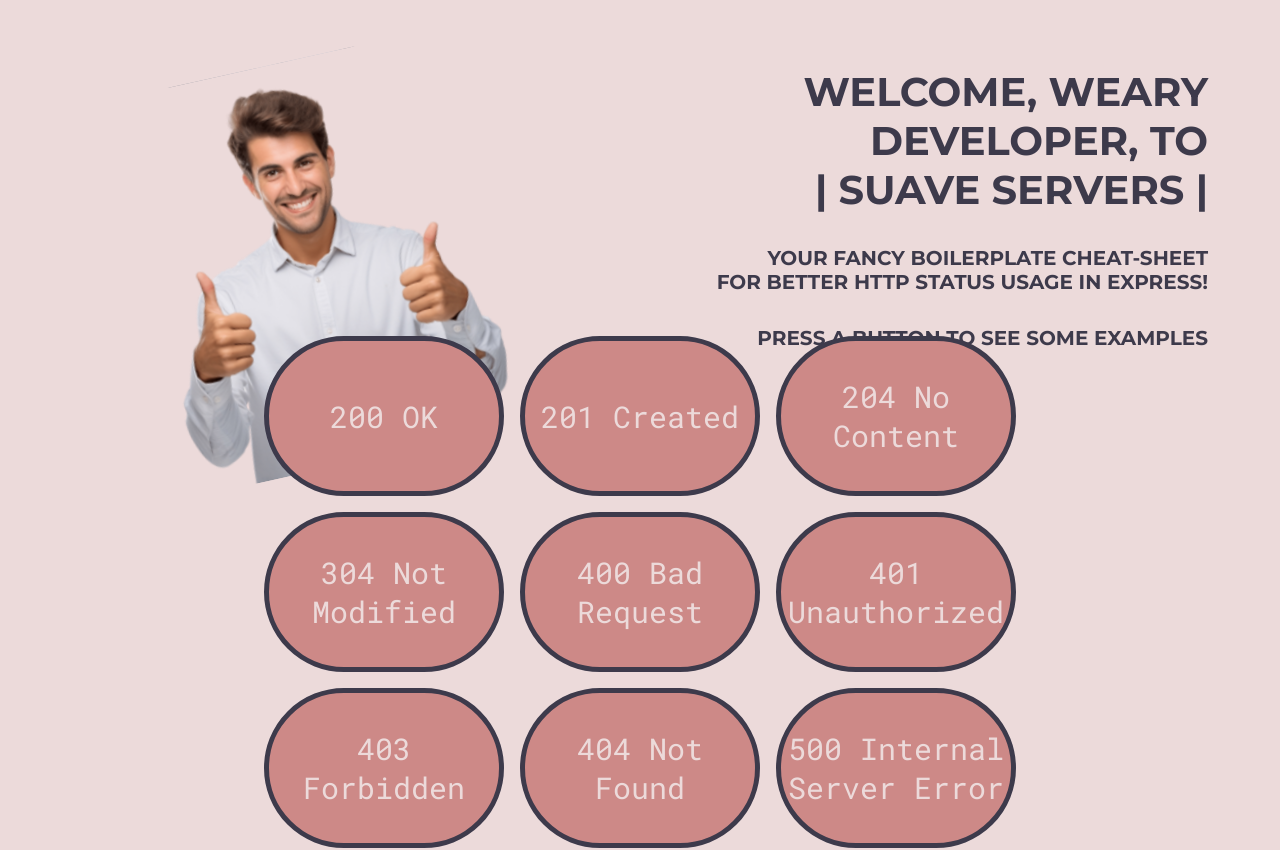
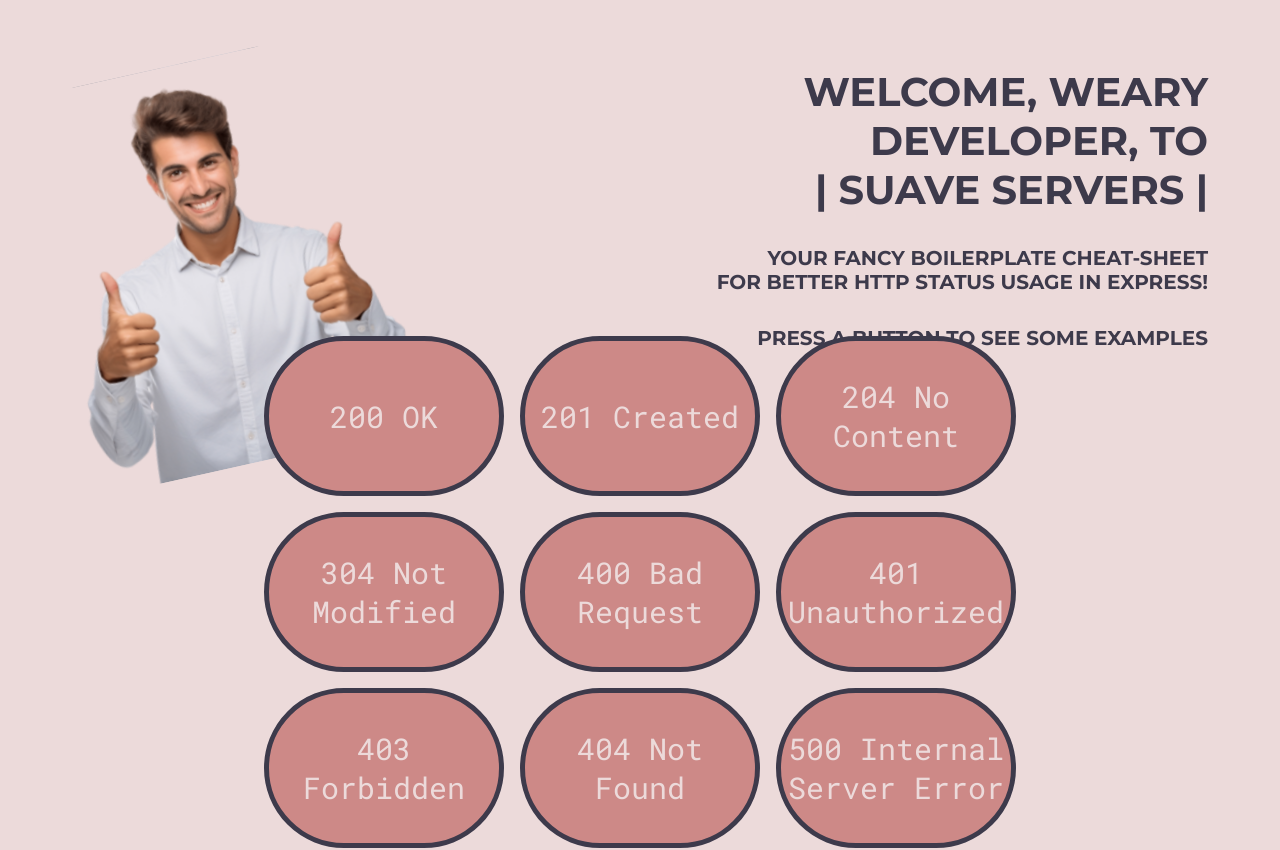
Before and after one commit to EricTheHoff/suave_servers, a React (Vite) app: page / in a window 1280 px wide. Shown: the top 850 px of the page. Built offline with nearby package versions, Linux system fonts and the light colour scheme.

Commit message:
Added transitions to all page elements for switching between light/dark mode.

```diff
--- a/src/App.css
+++ b/src/App.css
@@ -1,6 +1,5 @@
 #root {
   max-width: 2160px;
-
   margin: 0 auto;
   padding: 2rem;
 }
@@ -12,9 +11,26 @@
 .home__header {
   display: flex;
   justify-content: center;
-  gap: 5rem;
+  gap: 30rem;
+  padding: 0 2rem 0 2rem;
+}
 
-  padding: 0 2rem 0 2rem;
+.home__header--image {
+  position: relative;
+}
+
+.home__header--image img {
+  position: absolute;
+  left: -6rem;
+  transition: opacity .2s ease-in-out;
+}
+
+.fade-in {
+  opacity: 1;
+}
+
+.fade-out {
+  opacity: 0;
 }
 
 .image-dark {
@@ -38,12 +54,14 @@
 
 .home__header--titles h2 {
   font-size: 20px;
-
   margin: 2rem 0 2rem 0;
 }
 
+.home__header--titles h1, h2 {
+  transition: all .2s ease-in-out;
+}
+
 .home__buttons {
-  /* border: 3px solid green; */
   position: absolute;
   top: 18.5rem;
   width: 100%;
@@ -70,7 +88,6 @@
 
 .home__buttons button:hover {
   transform: scale(1.05);
-  background-position: 0 -100%;
 }
 
 .home__buttons--top-row,
@@ -90,7 +107,6 @@
   justify-content: center;
   gap: 5rem;
   mix-blend-mode: luminosity;
-
   margin: 4rem 0 4rem 0;
 }
 
@@ -102,39 +118,3 @@
 .home__buttons--icons img:hover {
   transform: scale(.90);
 }
-
-/* .logo {
-  height: 6em;
-  padding: 1.5em;
-  will-change: filter;
-  transition: filter 300ms;
-}
-.logo:hover {
-  filter: drop-shadow(0 0 2em #646cffaa);
-}
-.logo.react:hover {
-  filter: drop-shadow(0 0 2em #61dafbaa);
-}
-
-@keyframes logo-spin {
-  from {
-    transform: rotate(0deg);
-  }
-  to {
-    transform: rotate(360deg);
-  }
-}
-
-@media (prefers-reduced-motion: no-preference) {
-  a:nth-of-type(2) .logo {
-    animation: logo-spin infinite 20s linear;
-  }
-}
-
-.card {
-  padding: 2em;
-}
-
-.read-the-docs {
-  color: #888;
-} */
--- a/src/App.jsx
+++ b/src/App.jsx
@@ -24,7 +24,8 @@
 
         <div className='home__header'>
           <div className={darkMode ? 'home__header--image image-dark' : 'home__header--image'}>
-            <img src={darkMode ? coolMan : man} alt='Cool Man'/>
+            <img className={darkMode ? 'fade-out' : 'fade-in'} src={man} alt='Cool Man'/>
+            <img className={darkMode ? 'fade-in' : 'fade-out'} src={coolMan} alt='Cool Man'/>
           </div>
           <div className={darkMode ? 'home__header--titles titles-dark' : 'home__header--titles'}>
             <h1>Welcome, weary developer, to<br/>| Suave Servers |</h1>
--- a/src/index.css
+++ b/src/index.css
@@ -20,6 +20,8 @@
   text-rendering: optimizeLegibility;
   -webkit-font-smoothing: antialiased;
   -moz-osx-font-smoothing: grayscale;
+
+  transition: background-color .2s ease-in-out;
 }
 
 /* a {
```
